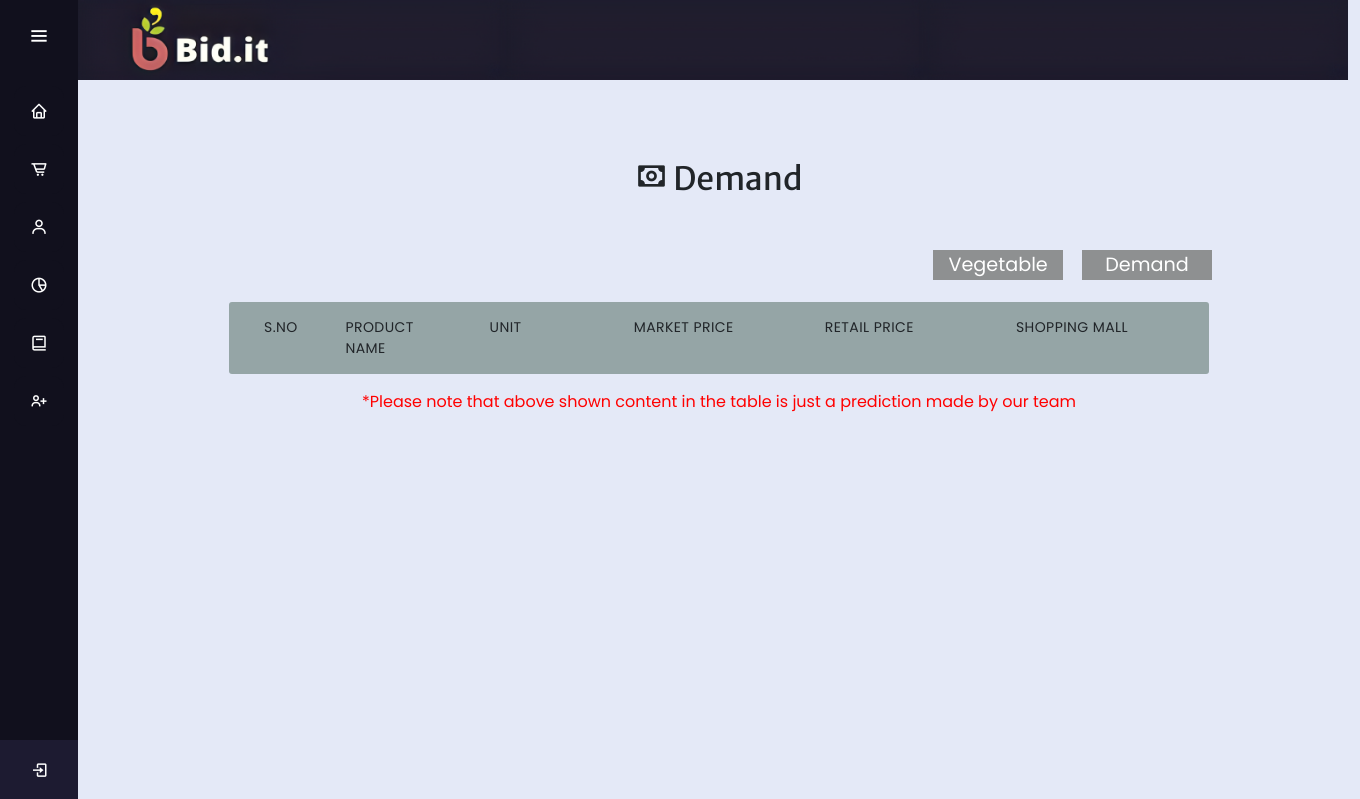
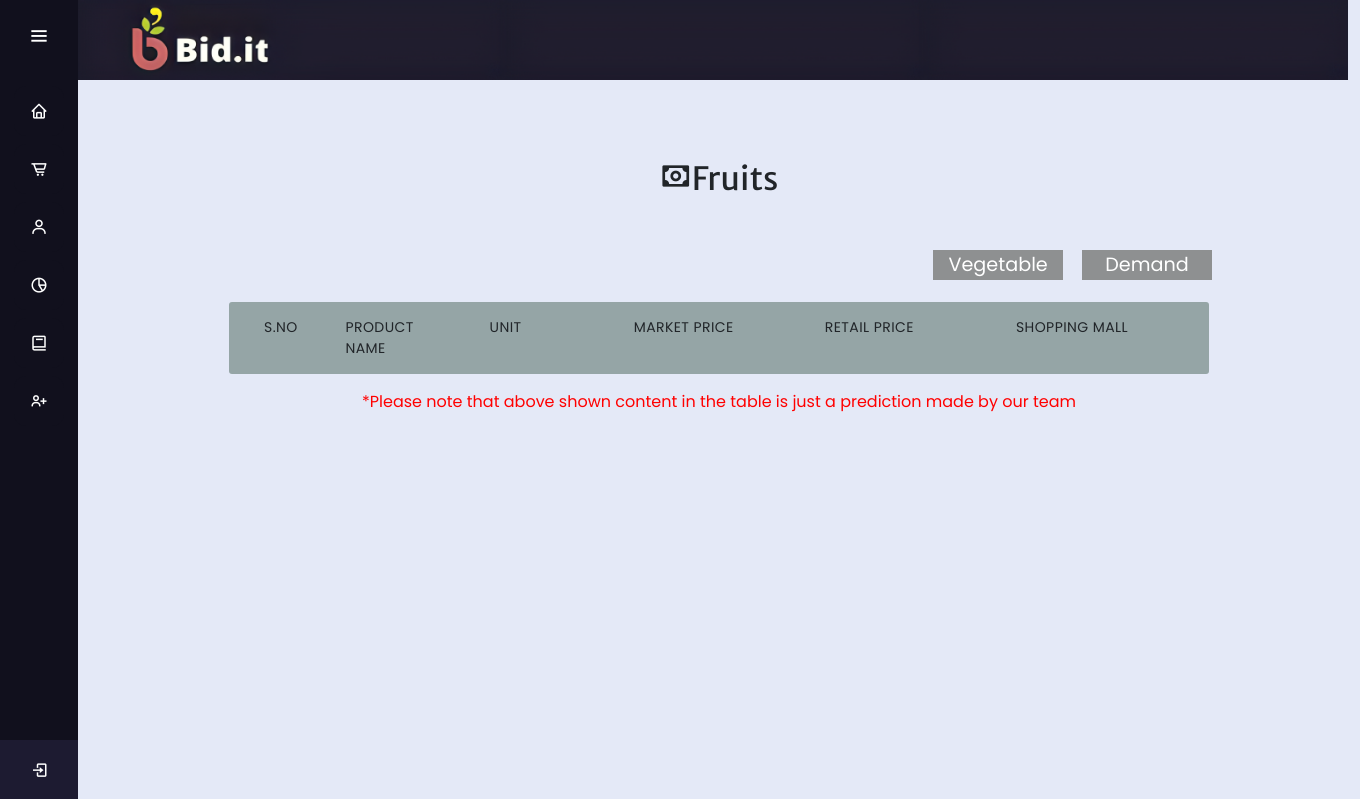
Before and after one commit to SriVarshan733/final_repo_S7, a PHP site: page /index.php?page=fruits in a window 1360 px wide. Shown: the top 799 px of the page. Run offline with PHP 8.4, Linux system fonts and the light colour scheme; data comes from the database, SQL or seed files in the repository; data that the repository does not hold is empty; some libraries are stand-ins or nearby versions.

Commit message:
Update fruits.php

```diff
--- a/fruits.php
+++ b/fruits.php
@@ -131,7 +131,7 @@
     <!-- Price List Section -->
     <div class="container">
         <center>
-            <h2><i class="bx bx-money"></i> Demand</h2>
+            <h2><i class="bx bx-money"></i>Fruits</h2>
         </center>
         <br><br></br></br>
         <div class="switch">
```
